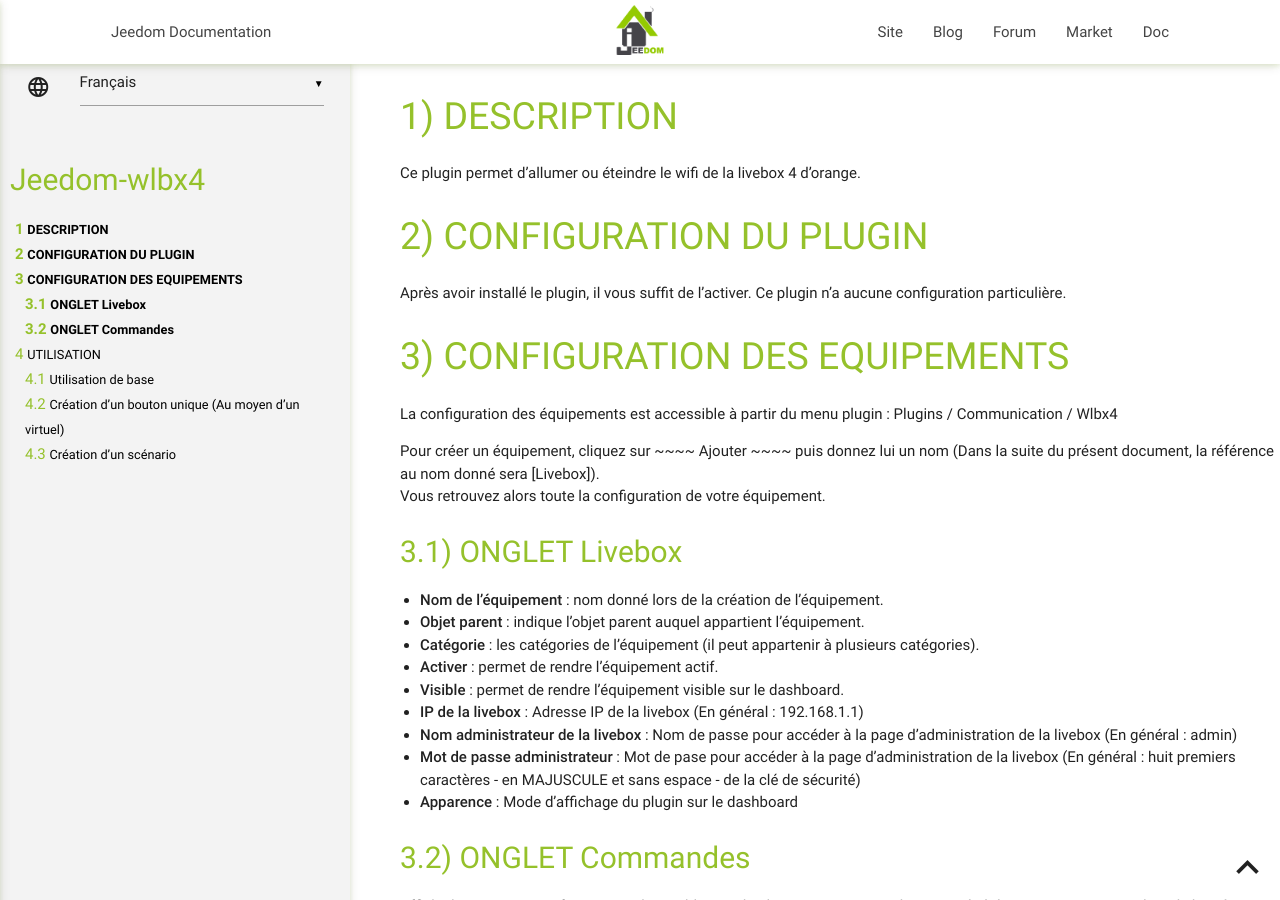
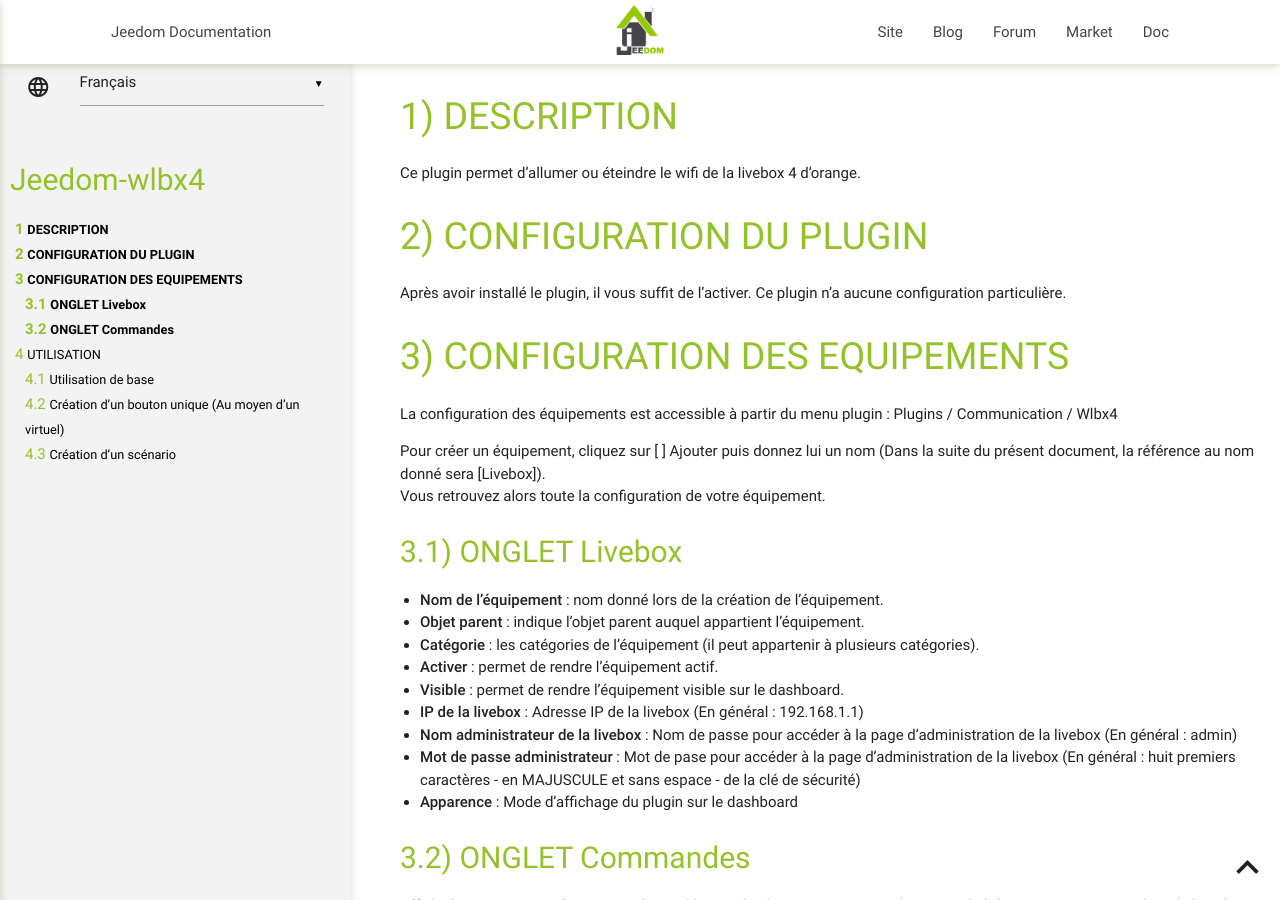
Before and after one commit to pebteam/jeedom-wlbx4, a Jekyll site: the page built from docs/fr_FR/index.md, in a window 1280 px wide and 900 px high. Built offline with Jekyll 4.4.1, drawn with Linux system fonts in a browser that asks for light colours; our own code applies the rules of GitHub Pages for plain Markdown files.

```diff
--- a/docs/fr_FR/index.md
+++ b/docs/fr_FR/index.md
@@ -11,7 +11,7 @@ CONFIGURATION DES EQUIPEMENTS
 La configuration des équipements est accessible à partir du menu plugin :
 Plugins / Communication / Wlbx4
 
-Pour créer un équipement, cliquez sur ~~~~ Ajouter ~~~~ puis donnez lui un nom (Dans la suite du présent document, la référence au nom donné sera [Livebox]).
+Pour créer un équipement, cliquez sur [ ] Ajouter puis donnez lui un nom (Dans la suite du présent document, la référence au nom donné sera [Livebox]).
 Vous retrouvez alors toute la configuration de votre équipement.
 
 ONGLET Livebox
```
